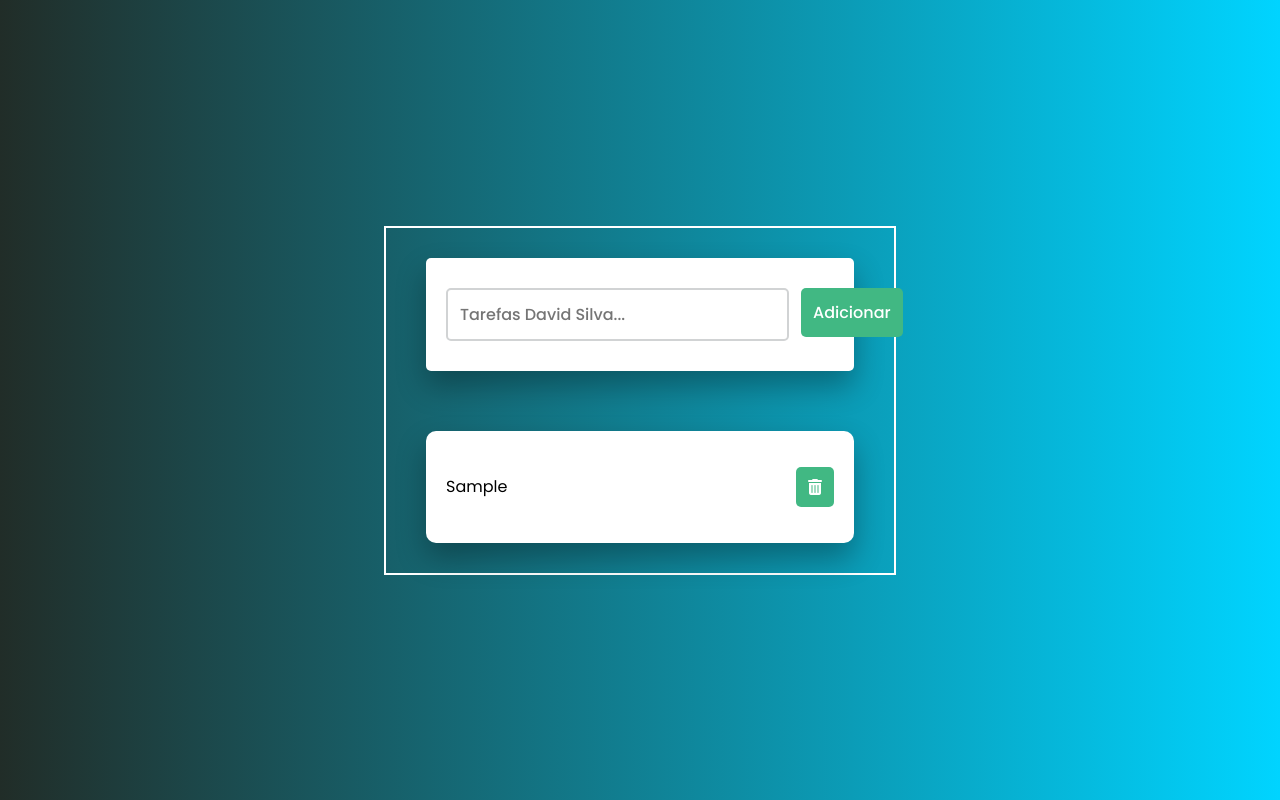
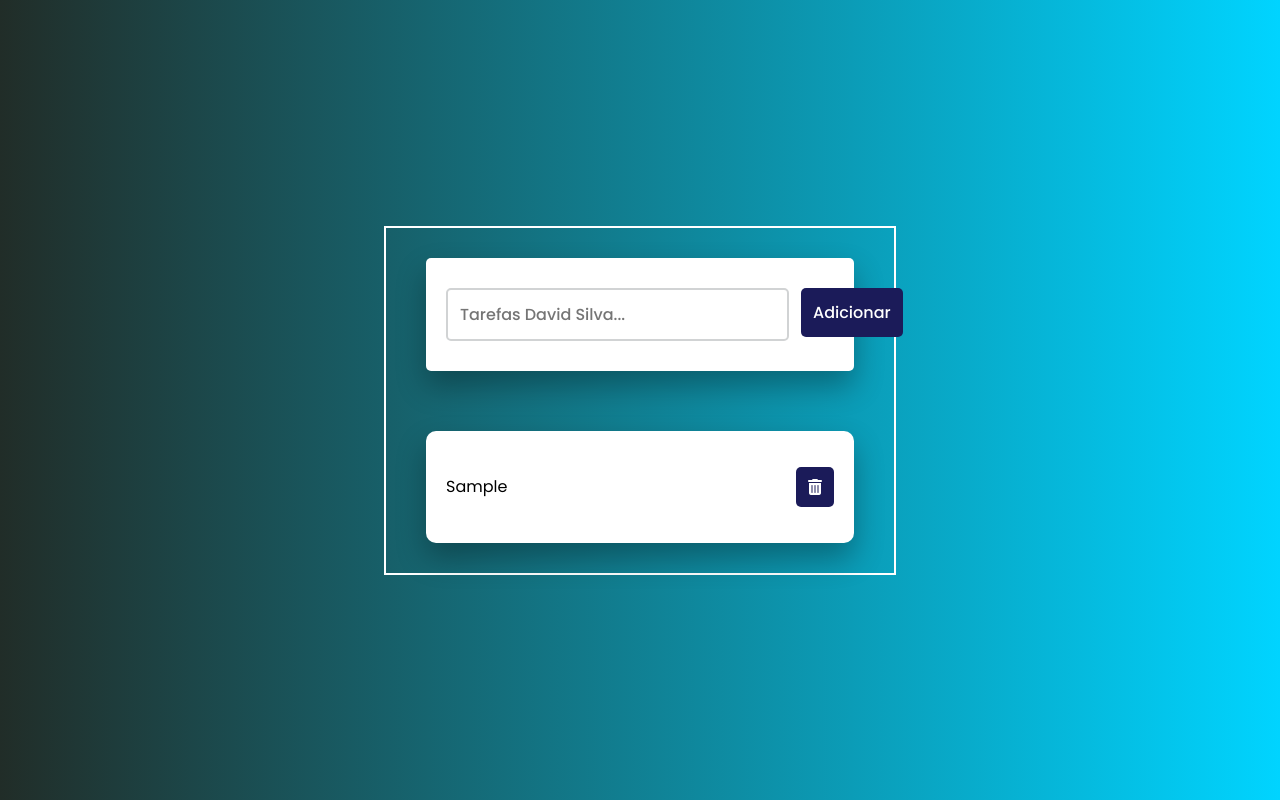
Before and after one commit to jaquelinelopes/tarefasdvd, a plain HTML site: page index.html in a window 1280 px wide. Both pictures are taken after typing "Sample" into the empty fields and a click on the button "Adicionar". Drawn offline with Linux system fonts and the light colour scheme.

Commit message:
Update style.css

```diff
--- a/style.css
+++ b/style.css
@@ -53,7 +53,7 @@ body{
     height: 100%;
     font-size: 1rem;
     border: none;
-    background-color: #41b883;
+    background-color: #1b1b59;
     color: #fff;
     padding: 12px;
     margin-left: 12px;
@@ -80,7 +80,7 @@ body{
 }
 
 .task-item i { /* class button */
-    background-color: #41b883;
+    background-color: #1b1b59;
     color: #fff;
     padding: 12px;
     border-radius: 5px;
```
